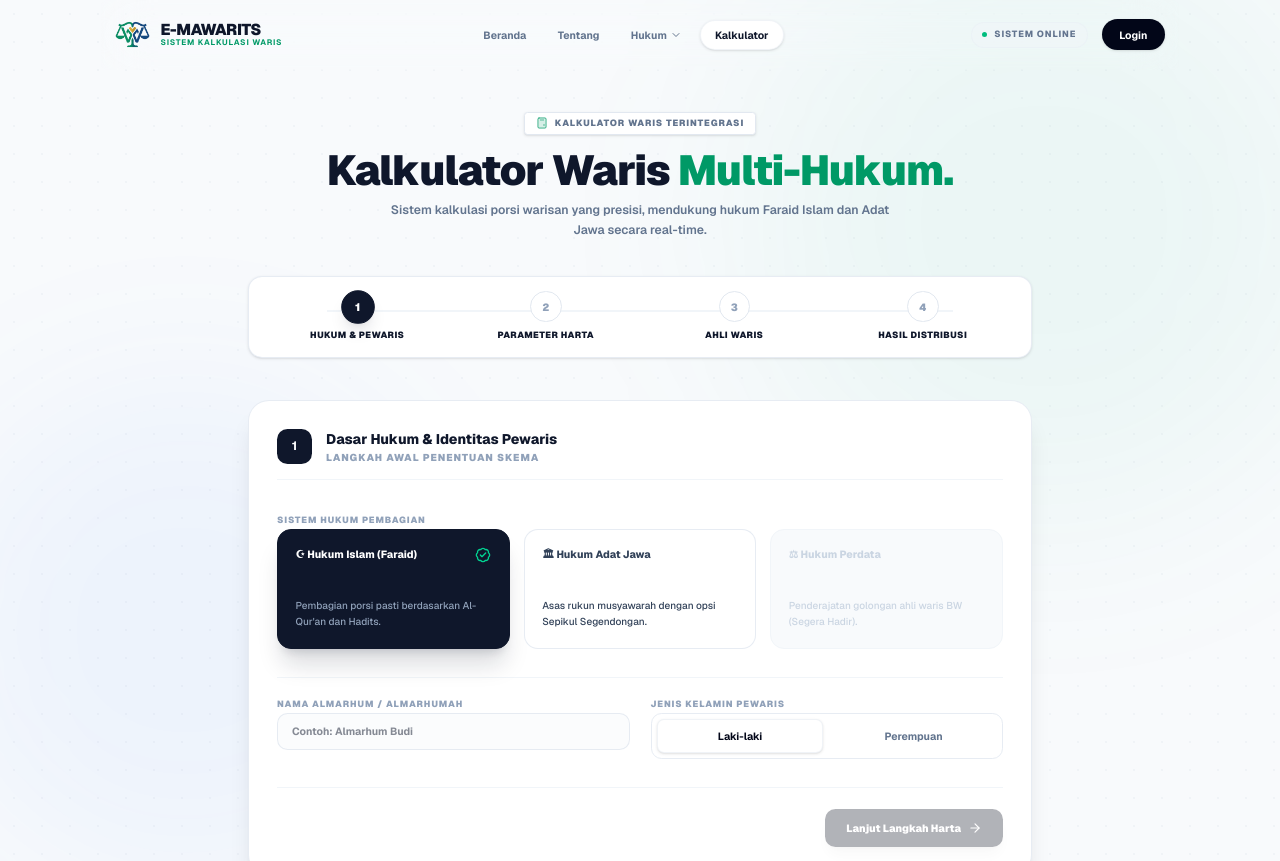
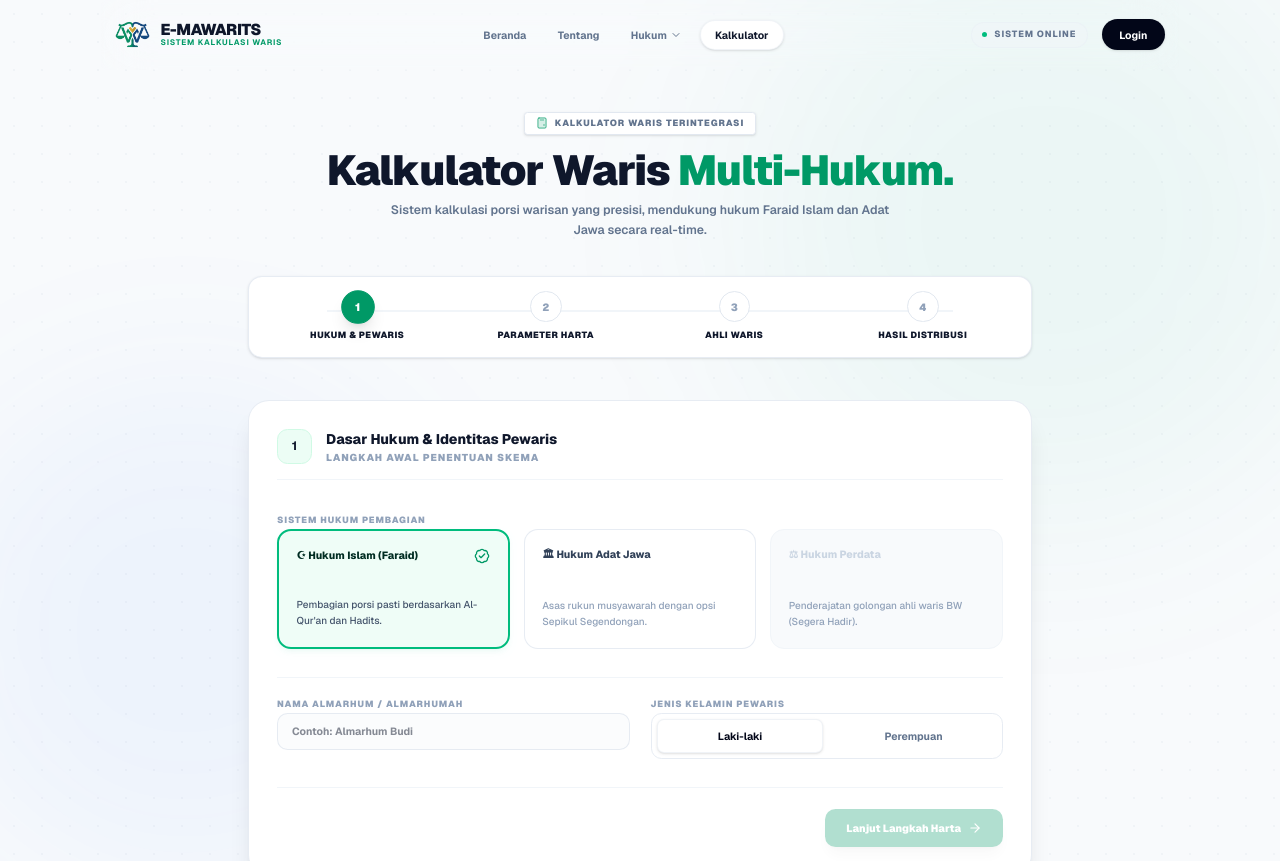
Before and after one commit to Kader2637/si-waris, a Next.js app: page /kalkulator in a window 1280 px wide. Shown: the top 861 px of the page. Built offline with nearby package versions, Linux system fonts and the light colour scheme.

Commit message:
upd: system & slicing page calculator landing

```diff
--- a/app/(public)/kalkulator/page.tsx
+++ b/app/(public)/kalkulator/page.tsx
@@ -42,6 +42,12 @@ const STATUS_CONFIG: Record<string, { color: string; bg: string; border: string
   Gharrawain: { color: "text-violet-600", bg: "bg-violet-50", border: "border-violet-200" },
   "Sepikul Segendongan": { color: "text-orange-600", bg: "bg-orange-50", border: "border-orange-200" },
   "Kum-Kum Kupat": { color: "text-cyan-600", bg: "bg-cyan-50", border: "border-cyan-200" },
+};
+
+const LAW_CARD_ACTIVE_CONFIG: Record<string, string> = {
+  Islam: "bg-emerald-50/80 border-emerald-500 text-emerald-950 shadow-md shadow-emerald-500/5",
+  Jawa: "bg-amber-50/80 border-amber-500 text-amber-955 shadow-md shadow-amber-500/5",
+  Perdata: "bg-blue-50/80 border-blue-500 text-blue-955 shadow-md shadow-blue-500/5",
 };
 
 const chartColors = [
@@ -290,9 +296,9 @@ export default function KalkulatorPage() {
               <div key={s.num} className="flex flex-col items-center z-10 relative flex-1">
                 <div className={`w-9 h-9 rounded-full flex items-center justify-center border transition-all duration-300 font-black text-xs ${
                   isCompleted
-                    ? "bg-emerald-600 border-emerald-600 text-white shadow-lg shadow-emerald-500/20"
+                    ? "bg-emerald-50 border-emerald-200 text-emerald-600 shadow-sm"
                     : isActive
-                      ? "bg-slate-900 border-slate-900 text-white shadow-lg shadow-slate-900/10 scale-105"
+                      ? "bg-emerald-600 border-emerald-600 text-white shadow-lg shadow-emerald-550/25 scale-105"
                       : "bg-white border-slate-200 text-slate-400"
                 }`}>
                   {isCompleted ? <CheckCircle2 size={16} /> : <span>{s.num}</span>}
@@ -321,7 +327,7 @@ export default function KalkulatorPage() {
               className="bg-white border border-slate-200/80 rounded-3xl p-6 sm:p-8 shadow-xl space-y-8 text-left"
             >
               <div className="flex items-center gap-4 border-b border-slate-100 pb-4">
-                <div className="w-10 h-10 bg-slate-900 text-white rounded-xl flex items-center justify-center font-bold text-sm">
+                <div className="w-10 h-10 bg-emerald-50 border border-emerald-100 text-emerald-650 rounded-xl flex items-center justify-center font-bold text-sm">
                   1
                 </div>
                 <div>
@@ -345,7 +351,7 @@ export default function KalkulatorPage() {
                       onClick={() => h.active && setHukum(h.id)}
                       className={`p-5 rounded-2xl text-left border transition-all duration-200 relative group flex flex-col justify-between min-h-[120px] ${
                         hukum === h.id
-                          ? "bg-slate-900 border-slate-900 text-white shadow-xl shadow-slate-900/15"
+                          ? `${LAW_CARD_ACTIVE_CONFIG[h.id]} border-2`
                           : h.active
                             ? "bg-white text-slate-700 border-slate-200/80 hover:border-emerald-500/50 hover:bg-slate-50/50 cursor-pointer"
                             : "bg-slate-50 text-slate-300 border-slate-100 cursor-not-allowed"
@@ -353,9 +359,9 @@ export default function KalkulatorPage() {
                     >
                       <div className="flex justify-between items-start w-full">
                         <span className="font-extrabold text-xs">{h.label}</span>
-                        {hukum === h.id && <BadgeCheck size={16} className="text-emerald-400 shrink-0" />}
+                        {hukum === h.id && <BadgeCheck size={16} className={`${h.id === "Islam" ? "text-emerald-600" : h.id === "Jawa" ? "text-amber-600" : "text-blue-600"} shrink-0`} />}
                       </div>
-                      <p className={`text-[10px] mt-2 font-medium leading-relaxed ${hukum === h.id ? "text-slate-400" : "text-slate-405"}`}>{h.desc}</p>
+                      <p className={`text-[10px] mt-2 font-medium leading-relaxed ${hukum === h.id ? "text-slate-600" : "text-slate-400"}`}>{h.desc}</p>
                     </button>
                   ))}
                 </div>
@@ -398,7 +404,7 @@ export default function KalkulatorPage() {
                 <button
                   onClick={() => setCurrentStep(2)}
                   disabled={!namaJenazah}
-                  className="px-6 py-3.5 bg-slate-950 text-white hover:bg-emerald-600 disabled:opacity-30 rounded-xl font-black text-xs transition-all flex items-center gap-2 shadow-lg shadow-slate-950/10 cursor-pointer"
+                  className="px-6 py-3.5 bg-emerald-600 text-white hover:bg-emerald-700 disabled:opacity-30 rounded-xl font-black text-xs transition-all flex items-center gap-2 shadow-lg shadow-emerald-550/15 cursor-pointer"
                 >
                   <span>Lanjut Langkah Harta</span>
                   <ArrowRight size={14} />
@@ -417,7 +423,7 @@ export default function KalkulatorPage() {
               className="bg-white border border-slate-200/80 rounded-3xl p-6 sm:p-8 shadow-xl space-y-8 text-left"
             >
               <div className="flex items-center gap-4 border-b border-slate-100 pb-4">
-                <div className="w-10 h-10 bg-slate-900 text-white rounded-xl flex items-center justify-center font-bold text-sm">
+                <div className="w-10 h-10 bg-emerald-50 border border-emerald-100 text-emerald-650 rounded-xl flex items-center justify-center font-bold text-sm">
                   2
                 </div>
                 <div>
@@ -523,7 +529,7 @@ export default function KalkulatorPage() {
                 <button
                   onClick={() => setCurrentStep(3)}
                   disabled={parseNum(harta) <= 0}
-                  className="px-6 py-3.5 bg-slate-950 text-white hover:bg-emerald-600 disabled:opacity-30 rounded-xl font-black text-xs transition-all flex items-center gap-2 shadow-lg shadow-slate-950/10 cursor-pointer"
+                  className="px-6 py-3.5 bg-emerald-600 text-white hover:bg-emerald-700 disabled:opacity-30 rounded-xl font-black text-xs transition-all flex items-center gap-2 shadow-lg shadow-emerald-550/15 cursor-pointer"
                 >
                   <span>Lanjut Ahli Waris</span>
                   <ArrowRight size={14} />
@@ -543,7 +549,7 @@ export default function KalkulatorPage() {
             >
               <div className="flex justify-between items-center border-b border-slate-100 pb-4">
                 <div className="flex items-center gap-4">
-                  <div className="w-10 h-10 bg-slate-900 text-white rounded-xl flex items-center justify-center font-bold text-sm">
+                  <div className="w-10 h-10 bg-emerald-50 border border-emerald-100 text-emerald-650 rounded-xl flex items-center justify-center font-bold text-sm">
                     3
                   </div>
                   <div>
@@ -553,7 +559,7 @@ export default function KalkulatorPage() {
                 </div>
                 <button
                   onClick={() => addHeir()}
-                  className="px-4 py-2 bg-slate-950 text-white hover:bg-emerald-600 rounded-xl font-black text-xs transition-all flex items-center gap-1.5 cursor-pointer shadow-sm"
+                  className="px-4 py-2 bg-emerald-50 border border-emerald-200 text-emerald-700 hover:bg-emerald-100 hover:text-emerald-800 rounded-xl font-black text-xs transition-all flex items-center gap-1.5 cursor-pointer shadow-sm"
                 >
                   <Plus size={14} /> Tambah Ahli Waris
                 </button>
@@ -607,7 +613,7 @@ export default function KalkulatorPage() {
                         className="flex flex-col md:flex-row gap-4 p-4 bg-slate-50/30 rounded-2xl border border-slate-200/70 shadow-inner hover:border-slate-300 transition-colors"
                       >
                         {/* Number Index */}
-                        <div className="w-8 h-8 bg-slate-900 text-white rounded-lg flex items-center justify-center font-bold text-xs shrink-0">{i + 1}</div>
+                        <div className="w-8 h-8 bg-emerald-50 border border-emerald-100 text-emerald-750 rounded-lg flex items-center justify-center font-bold text-xs shrink-0">{i + 1}</div>
 
                         <div className="flex-1 grid grid-cols-1 md:grid-cols-2 gap-4">
                           {/* Name Input */}
@@ -645,7 +651,7 @@ export default function KalkulatorPage() {
                                       onClick={() => { updateHeir(i, "hubungan", opt); setOpenDropdown(null); }}
                                       className={`w-full text-left px-4 py-2.5 rounded-lg text-[10px] font-extrabold transition-all cursor-pointer ${
                                         h.hubungan === opt
-                                          ? "bg-slate-900 text-white"
+                                          ? "bg-emerald-600 text-white"
                                           : "text-slate-600 hover:bg-slate-50"
                                       }`}
                                     >
@@ -713,10 +719,10 @@ export default function KalkulatorPage() {
                   </p>
                 </div>
 
-                <div className="w-full lg:w-auto bg-slate-950 rounded-2xl p-6 text-center text-white min-w-[280px] shadow-lg">
-                  <p className="text-slate-500 text-[9px] font-black uppercase tracking-widest mb-1.5">Harta Bersih yang Dibagikan (Mirkah)</p>
+                <div className="w-full lg:w-auto bg-gradient-to-br from-emerald-600 to-teal-700 rounded-3xl p-6 text-center text-white min-w-[280px] shadow-lg shadow-emerald-500/10">
+                  <p className="text-emerald-100/70 text-[9px] font-black uppercase tracking-widest mb-1.5">Harta Bersih yang Dibagikan (Mirkah)</p>
                   <p className="text-2xl font-black tracking-tight text-white">Rp {Math.max(0, hasil.hartaBersih).toLocaleString("id-ID")}</p>
-                  <div className="mt-4 pt-4 border-t border-white/10 flex justify-between items-center text-[8px] font-black uppercase tracking-widest text-slate-500">
+                  <div className="mt-4 pt-4 border-t border-white/10 flex justify-between items-center text-[8px] font-black uppercase tracking-widest text-emerald-100/70">
                     <span>Almarhum/ah: {gender}</span>
                     <span>Hukum: {hukum}</span>
                   </div>
@@ -786,8 +792,8 @@ export default function KalkulatorPage() {
                             onMouseLeave={() => setHoveredIndex(null)}
                             className={`p-3.5 rounded-2xl border transition-all duration-300 flex items-start gap-3 cursor-pointer ${
                               isHovered
-                                ? "bg-slate-50 border-slate-900 shadow-sm"
-                                : "bg-white border-slate-100 hover:border-slate-350"
+                                ? "bg-emerald-50/40 border-emerald-500 shadow-sm"
+                                : "bg-white border-slate-150 hover:border-slate-300"
                             }`}
                           >
                             <div className={`w-3.5 h-3.5 rounded-full ${chartColors[idx % chartColors.length].split(" ")[0]} shrink-0 mt-0.5`} />
@@ -863,7 +869,7 @@ export default function KalkulatorPage() {
 
                         <button
                           onClick={() => setSelectedHeir(h)}
-                          className="w-full py-2.5 bg-slate-50 hover:bg-slate-950 hover:text-white rounded-xl text-[9px] font-black uppercase tracking-widest text-slate-500 transition-colors flex items-center justify-center gap-1.5 cursor-pointer"
+                          className="w-full py-2.5 bg-slate-50 border border-transparent hover:border-emerald-250 hover:bg-emerald-50 hover:text-emerald-700 rounded-xl text-[9px] font-black uppercase tracking-widest text-slate-550 transition-all flex items-center justify-center gap-1.5 cursor-pointer"
                         >
                           <Info size={12} /> Detail Keputusan Hukum
                         </button>
@@ -883,7 +889,7 @@ export default function KalkulatorPage() {
                 </button>
                 <button
                   onClick={downloadPDF}
-                  className="px-6 py-3 bg-slate-950 hover:bg-emerald-600 text-white rounded-xl font-bold text-xs transition-colors flex items-center justify-center gap-2 cursor-pointer shadow-md"
+                  className="px-6 py-3 bg-emerald-600 hover:bg-emerald-700 text-white rounded-xl font-bold text-xs transition-colors flex items-center justify-center gap-2 cursor-pointer shadow-md shadow-emerald-550/15"
                 >
                   <Download size={14} /> Unduh Laporan PDF
                 </button>
@@ -943,7 +949,7 @@ export default function KalkulatorPage() {
 
                 <button
                   onClick={() => setSelectedHeir(null)}
-                  className="w-full py-3.5 bg-slate-900 text-white rounded-xl font-black text-xs uppercase tracking-widest hover:bg-emerald-600 transition-colors cursor-pointer shadow-md"
+                  className="w-full py-3.5 bg-emerald-600 text-white rounded-xl font-black text-xs uppercase tracking-widest hover:bg-emerald-700 transition-colors cursor-pointer shadow-md shadow-emerald-550/15"
                 >
                   Tutup Rincian
                 </button>
```
